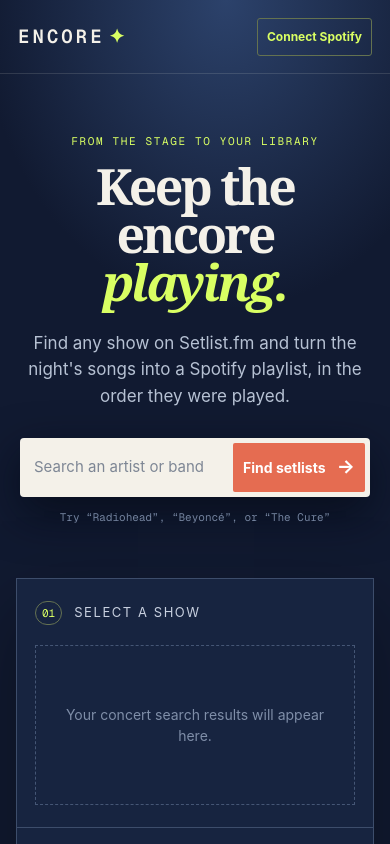
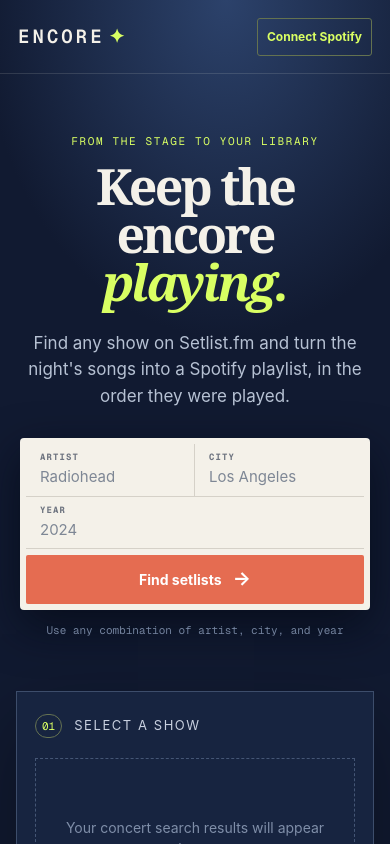
Before and after one commit to krynsky/Setlist-to-Playlist, a Next.js app: page / in a window 390 px wide. Shown: the top 844 px of the page. Built offline with nearby package versions, Linux system fonts and the light colour scheme.

Commit message:
Add artist city and year setlist filters

```diff
--- a/app/api/setlists/route.ts
+++ b/app/api/setlists/route.ts
@@ -4,8 +4,19 @@
 
 export async function GET(request: NextRequest) {
   const artistName = request.nextUrl.searchParams.get("artistName")?.trim();
-  if (!artistName) {
-    return NextResponse.json({ error: "Enter an artist or band name." }, { status: 400 });
+  const cityName = request.nextUrl.searchParams.get("cityName")?.trim();
+  const year = request.nextUrl.searchParams.get("year")?.trim();
+  if (!artistName && !cityName && !year) {
+    return NextResponse.json(
+      { error: "Enter an artist, city, or year." },
+      { status: 400 },
+    );
+  }
+  if (year && !/^\d{4}$/.test(year)) {
+    return NextResponse.json(
+      { error: "Year must contain four digits." },
+      { status: 400 },
+    );
   }
 
   const apiKey = process.env.SETLIST_FM_API_KEY;
@@ -17,7 +28,9 @@
   }
 
   const url = new URL(SETLIST_API);
-  url.searchParams.set("artistName", artistName);
+  if (artistName) url.searchParams.set("artistName", artistName);
+  if (cityName) url.searchParams.set("cityName", cityName);
+  if (year) url.searchParams.set("year", year);
   url.searchParams.set("p", "1");
 
   try {
--- a/app/globals.css
+++ b/app/globals.css
@@ -32,8 +32,11 @@
 h1 { margin: 0; font: 700 clamp(50px, 8vw, 94px)/.96 Georgia, "Times New Roman", serif; letter-spacing: -.055em; }
 h1 em { color: var(--acid); }
 .intro { max-width: 535px; margin: 24px auto 29px; color: #b6c1d3; font-size: 17px; line-height: 1.55; }
-.search { display: flex; max-width: 590px; margin: auto; padding: 5px; background: var(--paper); border-radius: 4px; box-shadow: 0 16px 45px rgb(3 8 19 / 65%); }
-.search input { min-width: 0; flex: 1; padding: 13px 15px; color: #17213b; background: transparent; border: 0; outline: 0; font-size: 15px; }
+.search { display: flex; max-width: 820px; margin: auto; padding: 5px; background: var(--paper); border-radius: 4px; box-shadow: 0 16px 45px rgb(3 8 19 / 65%); }
+.search-fields { display: grid; grid-template-columns: 1.25fr 1fr .55fr; min-width: 0; flex: 1; }
+.search-field { display: flex; min-width: 0; flex-direction: column; align-items: flex-start; justify-content: center; padding: 7px 14px; border-right: 1px solid #d5d1c8; text-align: left; }
+.search-field span { color: #6e7480; font: 9px var(--font-geist-mono); font-weight: 650; letter-spacing: .12em; text-transform: uppercase; }
+.search input { width: 100%; min-width: 0; padding: 3px 0 0; color: #17213b; background: transparent; border: 0; outline: 0; font-size: 15px; }
 .search input::placeholder { color: #7e8795; }
 .search button, .create-button { padding: 12px 18px; color: white; background: var(--coral); border: 0; border-radius: 2px; font-size: 14px; font-weight: 700; }
 .search button span { margin-left: 8px; font-size: 19px; }
@@ -90,6 +93,7 @@
   .nav p { display: none; }
   .brand { flex: 1; }
   .hero { padding: 60px 20px 54px; }
+  .search { max-width: 590px; }
   .workspace { grid-template-columns: 1fr; margin: 0 16px 35px; }
   .results-panel { border-right: 0; border-bottom: 1px solid var(--line); }
   .results-panel, .playlist-panel { padding: 22px 18px; }
@@ -102,8 +106,12 @@
 @media (max-width: 480px) {
   .spotify-button { padding: 9px; }
   .spotify-button span { display: none; }
-  .search input { padding-left: 9px; }
-  .search button { padding: 10px; }
+  .search { flex-direction: column; padding: 6px; }
+  .search-fields { grid-template-columns: 1fr 1fr; }
+  .search-field { border-bottom: 1px solid #d5d1c8; }
+  .search-field:nth-child(2) { border-right: 0; }
+  .search-field.year-field { grid-column: 1 / -1; border-right: 0; }
+  .search button { margin-top: 6px; padding: 10px; }
   .selected-show { flex-direction: column; }
   .selected-show a { align-self: flex-start; }
 }
--- a/app/page.tsx
+++ b/app/page.tsx
@@ -211,7 +211,9 @@
 }
 
 export default function Home() {
-  const [query, setQuery] = useState("");
+  const [artist, setArtist] = useState("");
+  const [city, setCity] = useState("");
+  const [year, setYear] = useState("");
   const [results, setResults] = useState<Setlist[]>([]);
   const [selected, setSelected] = useState<Setlist | null>(null);
   const [included, setIncluded] = useState<Set<string>>(new Set());
@@ -272,21 +274,36 @@
 
   async function searchSetlists(event: FormEvent) {
     event.preventDefault();
-    const artistName = query.trim();
-    if (!artistName) return;
+    const search = {
+      artistName: artist.trim(),
+      cityName: city.trim(),
+      year: year.trim(),
+    };
+    if (!search.artistName && !search.cityName && !search.year) {
+      setStatus("Enter an artist, city, or year to search.");
+      return;
+    }
+    if (search.year && !/^\d{4}$/.test(search.year)) {
+      setStatus("Enter the year as four digits, such as 2024.");
+      return;
+    }
     setBusy(true);
     setSelected(null);
     setSuccess(null);
     setStatus("Looking for shows…");
     try {
-      const response = await fetch(`/api/setlists?artistName=${encodeURIComponent(artistName)}`);
+      const params = new URLSearchParams();
+      Object.entries(search).forEach(([key, value]) => {
+        if (value) params.set(key, value);
+      });
+      const response = await fetch(`/api/setlists?${params}`);
       const data = await response.json();
       if (!response.ok) throw new Error(data.error || "Setlist search failed.");
       setResults(data.setlists);
       setStatus(
         data.setlists.length
           ? `${data.setlists.length} shows found.`
-          : "No shows found. Try another artist name.",
+          : "No shows found. Try broadening your search.",
       );
     } catch (error) {
       setResults([]);
@@ -396,21 +413,45 @@
           Spotify playlist, in the order they were played.
         </p>
         <form className="search" onSubmit={searchSetlists}>
-          <label className="sr-only" htmlFor="artist-search">
-            Artist or band name
-          </label>
-          <input
-            id="artist-search"
-            value={query}
-            onChange={(event) => setQuery(event.target.value)}
-            placeholder="Search an artist or band"
-            autoComplete="off"
-          />
+          <div className="search-fields">
+            <label className="search-field" htmlFor="artist-search">
+              <span>Artist</span>
+              <input
+                id="artist-search"
+                value={artist}
+                onChange={(event) => setArtist(event.target.value)}
+                placeholder="Radiohead"
+                autoComplete="off"
+              />
+            </label>
+            <label className="search-field" htmlFor="city-search">
+              <span>City</span>
+              <input
+                id="city-search"
+                value={city}
+                onChange={(event) => setCity(event.target.value)}
+                placeholder="Los Angeles"
+                autoComplete="address-level2"
+              />
+            </label>
+            <label className="search-field year-field" htmlFor="year-search">
+              <span>Year</span>
+              <input
+                id="year-search"
+                value={year}
+                onChange={(event) => setYear(event.target.value)}
+                placeholder="2024"
+                inputMode="numeric"
+                pattern="[0-9]{4}"
+                maxLength={4}
+              />
+            </label>
+          </div>
           <button disabled={busy} type="submit">
             {busy ? "Working…" : "Find setlists"} <span>→</span>
           </button>
         </form>
-        <p className="helper">Try “Radiohead”, “Beyoncé”, or “The Cure”</p>
+        <p className="helper">Use any combination of artist, city, and year</p>
       </section>
 
       <section className="workspace" aria-label="Setlist playlist builder">
```
Also changed, not shown: 1 other file (tests, documents, lock files or other folders).
